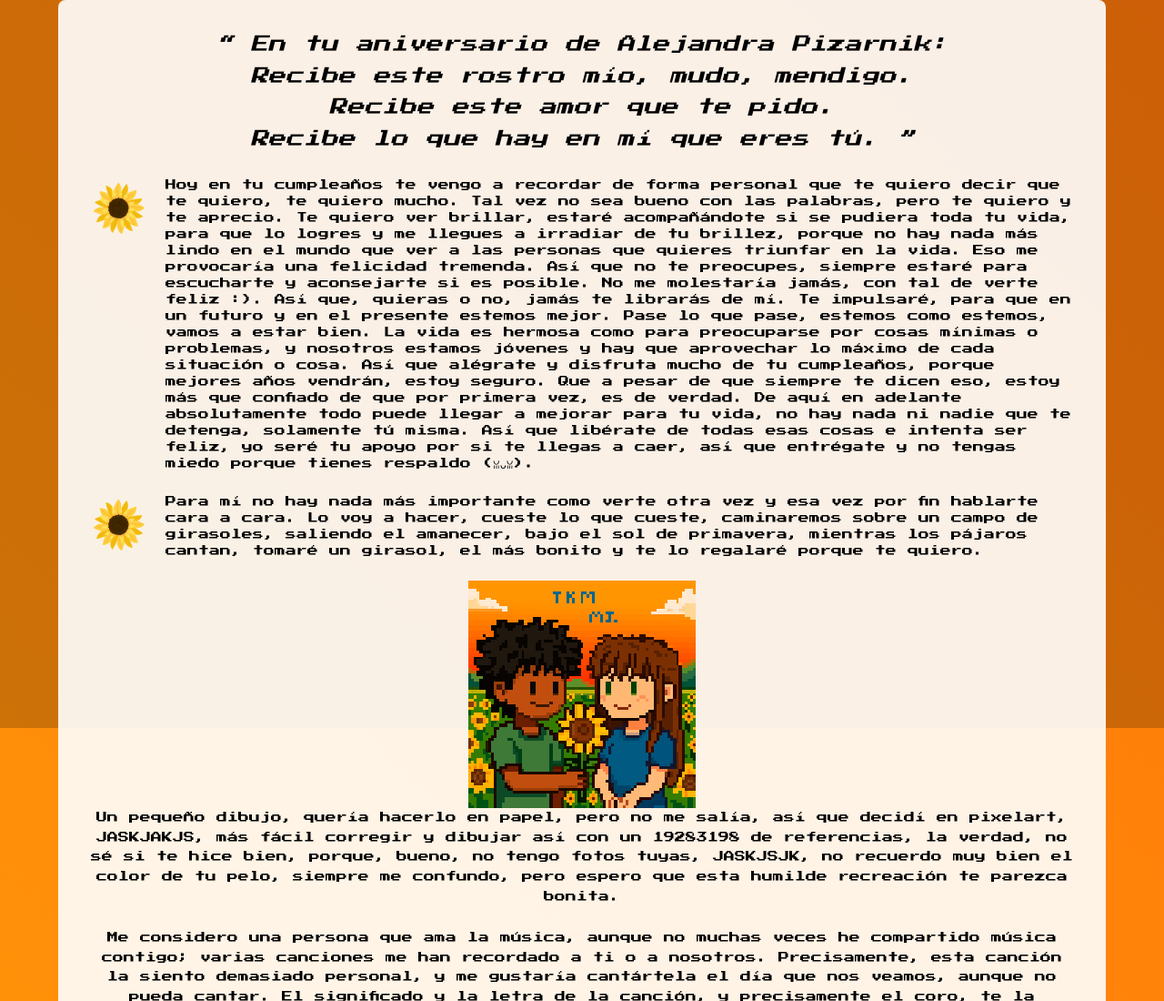
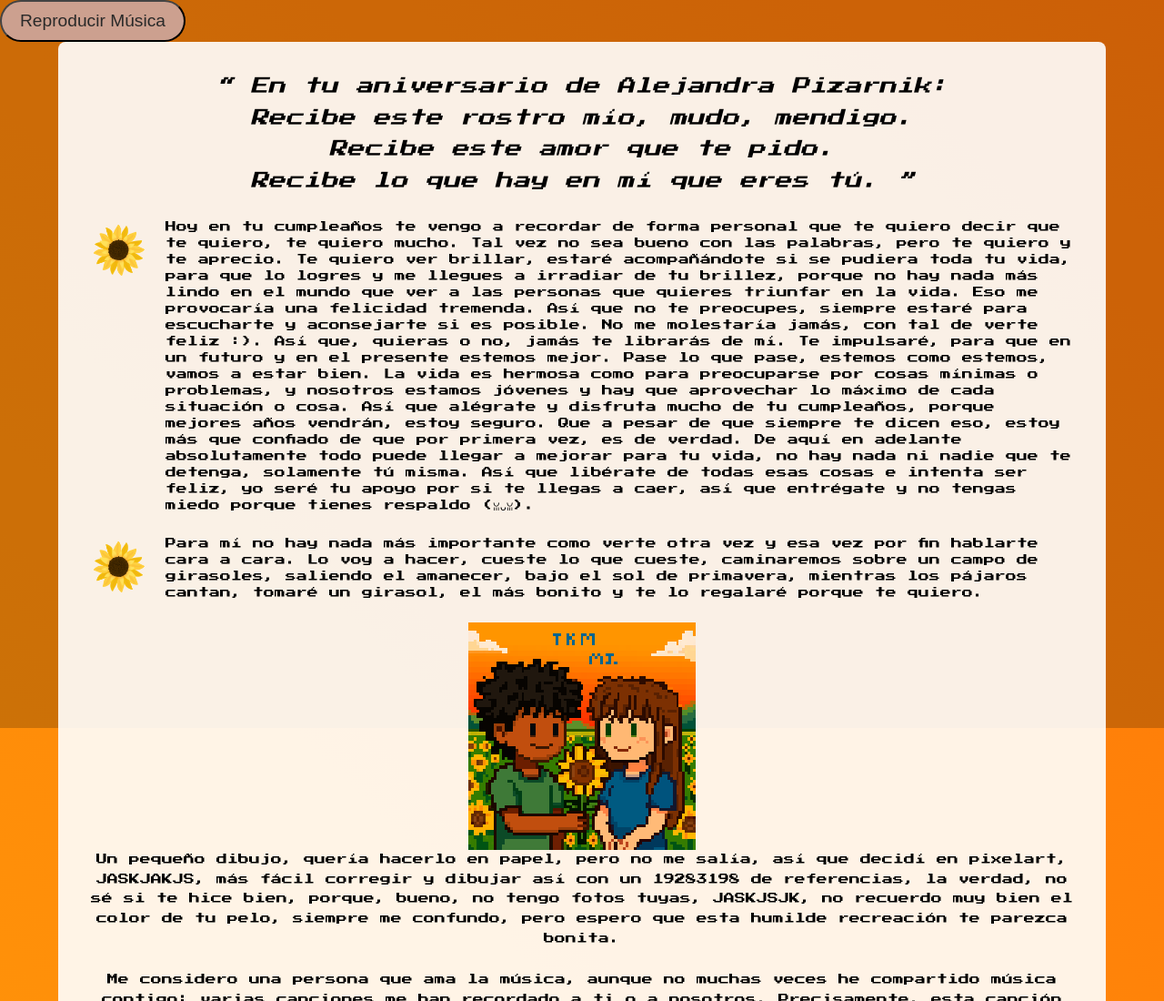
Before and after one commit to TVerdeGneus/kerencumple, a plain HTML site: page nuevapagina.html in a window 1280 px wide. Shown: the top 1100 px of the page at 91% size. Drawn offline with Linux system fonts and the light colour scheme.

Commit message:
Update nuevapagina.html

```diff
--- a/nuevapagina.html
+++ b/nuevapagina.html
@@ -8,6 +8,9 @@
   <link href="https://fonts.googleapis.com/css2?family=Merriweather:wght@700&family=Press+Start+2P&display=swap" rel="stylesheet">
 </head>
 <body>
+<div class="music-start-button-container">
+  <button id="play-music-button" class="cute-button">Reproducir Música</button>
+</div>
   <!-- Contenedor para la lluvia (opcional) -->
   <div id="rain-container"></div>
   <!-- Overlay oscuro (opcional) -->
```
